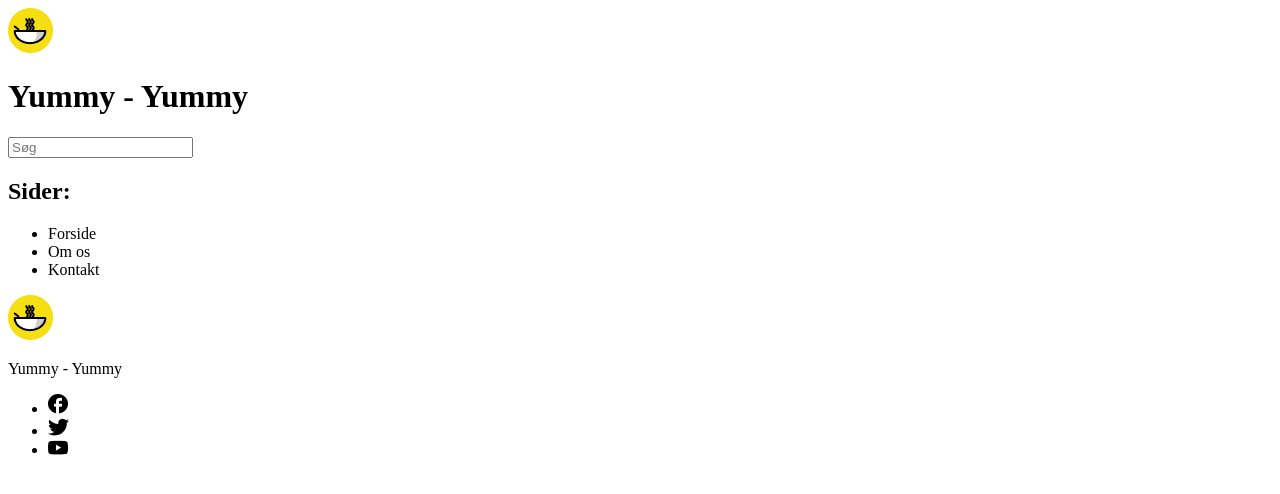
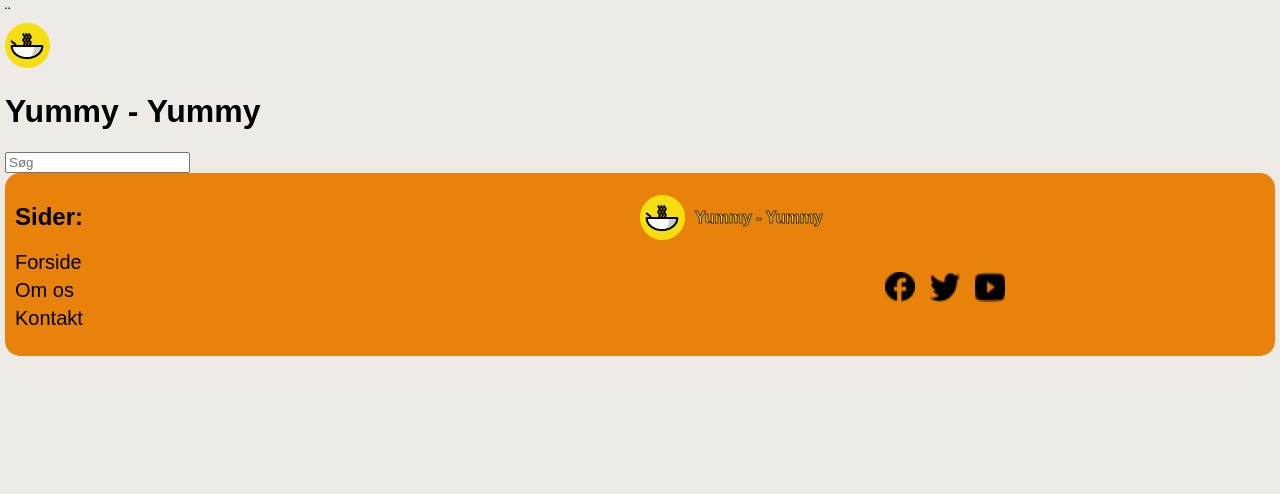
Before and after one commit to OmidDeiminiyat/FoodAPP, a plain HTML site: page index.html in a window 1280 px wide. Drawn offline with Linux system fonts and the light colour scheme.

Commit message:
stylesheet

```diff
--- a/index.html
+++ b/index.html
@@ -4,7 +4,8 @@
     <meta charset="UTF-8">
     <meta name="viewport" content="width=device-width, initial-scale=1.0">
     <title>FoodApp</title>
-    <link rel="icon" href="assets/images/Frame 4.png">
+    <link rel="icon" href="assets/images/Frame 4.png">¨
+    <link rel="stylesheet" href="assets/css/style.css">
 
 </head>
 <body>
```
